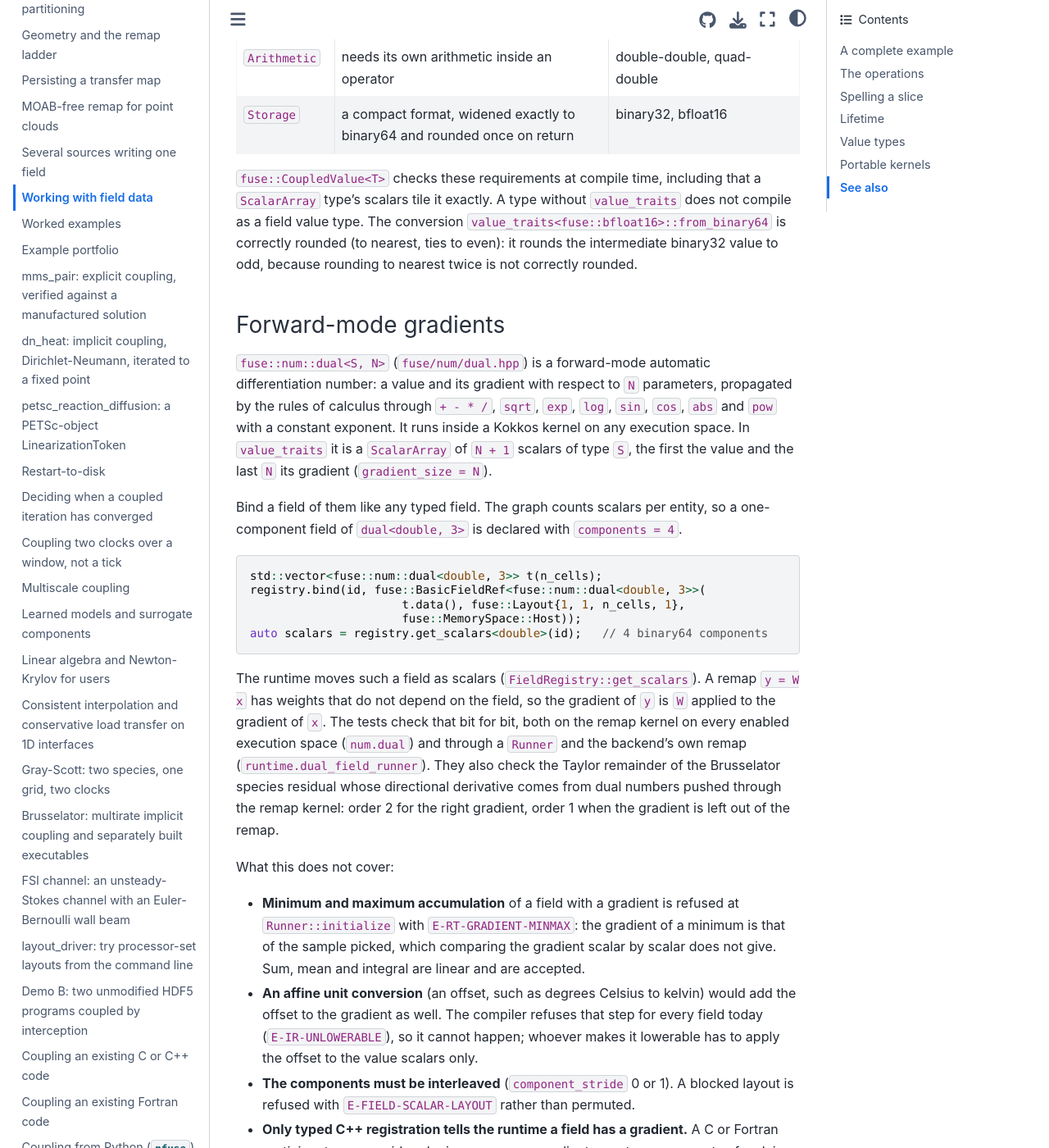
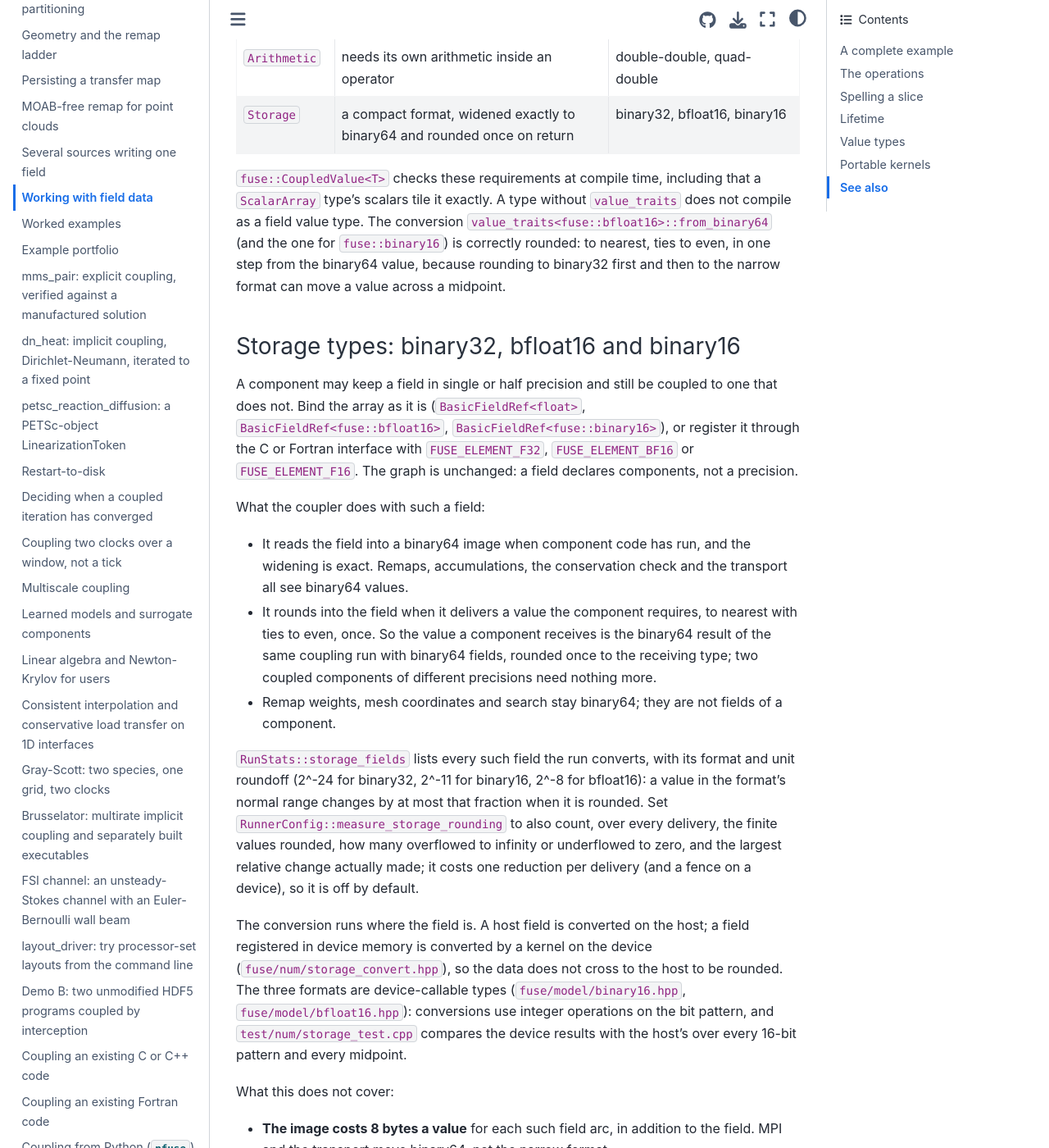
Before and after one commit to vijaysm/fuse, a Sphinx documentation site: the page built from docs/user/field-pipeline.md, in a window 1280 px wide and 1400 px high, scrolled down 5936 px. Shown: the whole window at 82% size. Built offline with Sphinx 7.4.7 and the Sphinx Book theme 1.1.4, drawn with Linux system fonts in a browser that asks for light colours; pages that are not in the unit, such as notebooks, are missing from menus; some of the changed text lies outside the part shown.

Commit message:
Document the Storage field types and their component-boundary conversion
Describe what the coupler widens and rounds and where, the unit
roundoff report, and what this change does not cover.

````diff
--- a/docs/user/field-pipeline.md
+++ b/docs/user/field-pipeline.md
@@ -220,7 +220,7 @@ give 2^24.
 
 A type can be a field value type when it is trivially copyable and has a
 `fuse::value_traits<T>` specialization (`fuse/model/value_traits.hpp`). FUSE
-provides binary64, binary32 and `fuse::bfloat16`; you can add your own:
+provides binary64, binary32, `fuse::bfloat16` and `fuse::binary16`; you can add your own:
 
 ```cpp
 struct Dual3 { double v[4]; };   // a value and a gradient of three entries
@@ -243,14 +243,67 @@ struct fuse::value_traits<Dual3> {
 |---|---|---|
 | `ScalarArray` | an array of `scalar_count` scalars of `scalar_type`; every field operation acts on each scalar separately | binary64 (one scalar), complex numbers, forward-mode dual numbers |
 | `Arithmetic` | needs its own arithmetic inside an operator | double-double, quad-double |
-| `Storage` | a compact format, widened exactly to binary64 and rounded once on return | binary32, bfloat16 |
+| `Storage` | a compact format, widened exactly to binary64 and rounded once on return | binary32, bfloat16, binary16 |
 
 `fuse::CoupledValue<T>` checks these requirements at compile time, including
 that a `ScalarArray` type's scalars tile it exactly. A type without
 `value_traits` does not compile as a field value type. The conversion
-`value_traits<fuse::bfloat16>::from_binary64` is correctly rounded (to
-nearest, ties to even): it rounds the intermediate binary32 value to odd,
-because rounding to nearest twice is not correctly rounded.
+`value_traits<fuse::bfloat16>::from_binary64` (and the one for
+`fuse::binary16`) is correctly rounded: to nearest, ties to even, in one step
+from the binary64 value, because rounding to binary32 first and then to the
+narrow format can move a value across a midpoint.
+
+### Storage types: binary32, bfloat16 and binary16
+
+A component may keep a field in single or half precision and still be coupled
+to one that does not. Bind the array as it is (`BasicFieldRef<float>`,
+`BasicFieldRef<fuse::bfloat16>`, `BasicFieldRef<fuse::binary16>`), or register it
+through the C or Fortran interface with `FUSE_ELEMENT_F32`, `FUSE_ELEMENT_BF16`
+or `FUSE_ELEMENT_F16`. The graph is unchanged: a field declares components, not
+a precision.
+
+What the coupler does with such a field:
+
+- It reads the field into a binary64 image when component code has run, and the
+  widening is exact. Remaps, accumulations, the conservation check and the
+  transport all see binary64 values.
+- It rounds into the field when it delivers a value the component requires, to
+  nearest with ties to even, once. So the value a component receives is the
+  binary64 result of the same coupling run with binary64 fields, rounded once
+  to the receiving type; two coupled components of different precisions need
+  nothing more.
+- Remap weights, mesh coordinates and search stay binary64; they are not
+  fields of a component.
+
+`RunStats::storage_fields` lists every such field the run converts, with its
+format and unit roundoff (2^-24 for binary32, 2^-11 for binary16, 2^-8 for
+bfloat16): a value in the format's normal range changes by at most that
+fraction when it is rounded. Set `RunnerConfig::measure_storage_rounding` to also
+count, over every delivery, the finite values rounded, how many overflowed to
+infinity or underflowed to zero, and the largest relative change actually made;
+it costs one reduction per delivery (and a fence on a device), so it is off by
+default.
+
+The conversion runs where the field is. A host field is converted on the host;
+a field registered in device memory is converted by a kernel on the device
+(`fuse/num/storage_convert.hpp`), so the data does not cross to the host to be
+rounded. The three formats are device-callable types
+(`fuse/model/binary16.hpp`, `fuse/model/bfloat16.hpp`): conversions use integer
+operations on the bit pattern, and `test/num/storage_test.cpp` compares the
+device results with the host's over every 16-bit pattern and every midpoint.
+
+What this does not cover:
+
+- **The image costs 8 bytes a value** for each such field arc, in addition to the
+  field. MPI and the transport move binary64, not the narrow format.
+- **A field in a time window or an iteration region window** must still be
+  binary64; the window code refuses a Storage field with `E-FIELD-VALUE-TYPE`.
+- **Restart files** and **provider plugins** (`E-ABI-PROVIDER-ELEMENT`) do not
+  take these formats through the coupling interface yet.
+- **Minimum and maximum accumulation** work: the minimum of the widened values
+  is the widened minimum, and it is rounded once on delivery.
+- A format other than these three is refused with `E-RT-FIELD-TYPE`, naming the
+  type; adding one is a new instantiation of the kernels, not a registration.
 
 ### Forward-mode gradients
 
````
Also changed, not shown: docs/user/c-abi.md (+9 -0 lines), docs/user/fortran.md (+1 -1 lines).
